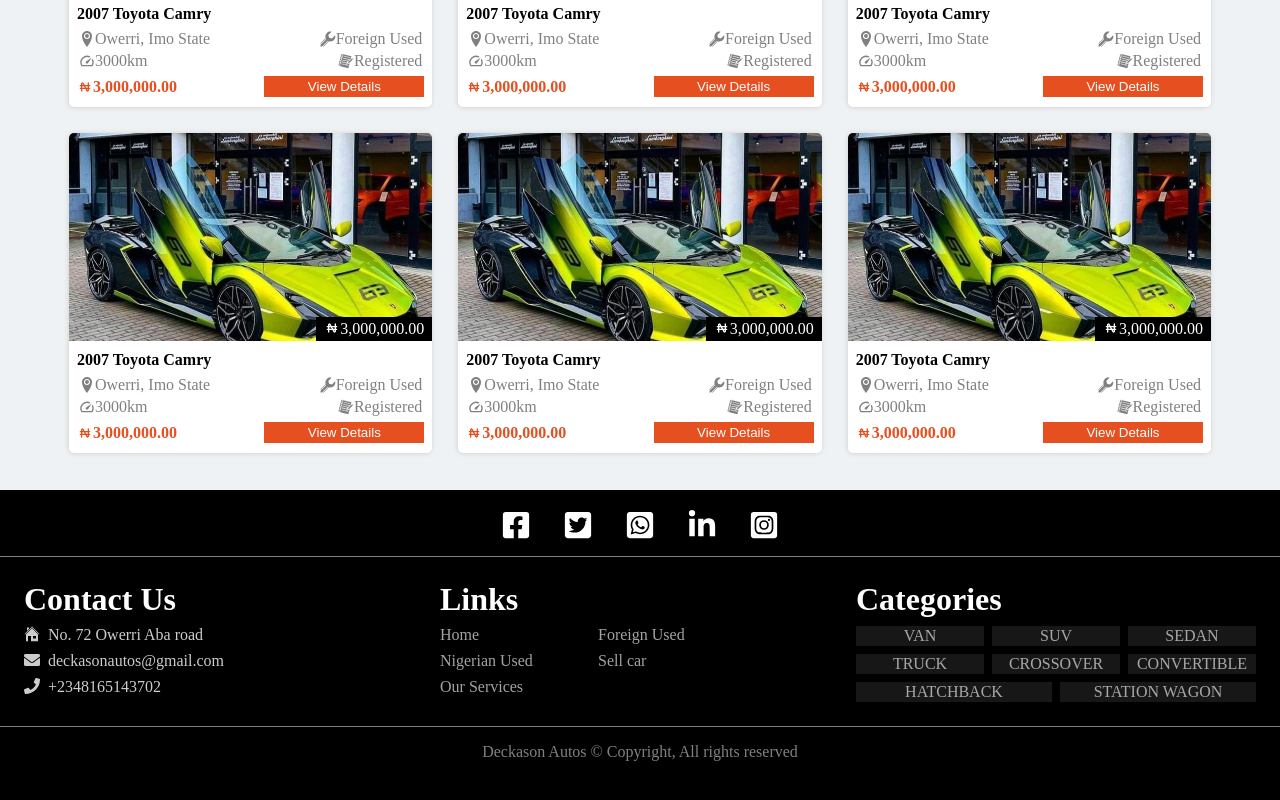
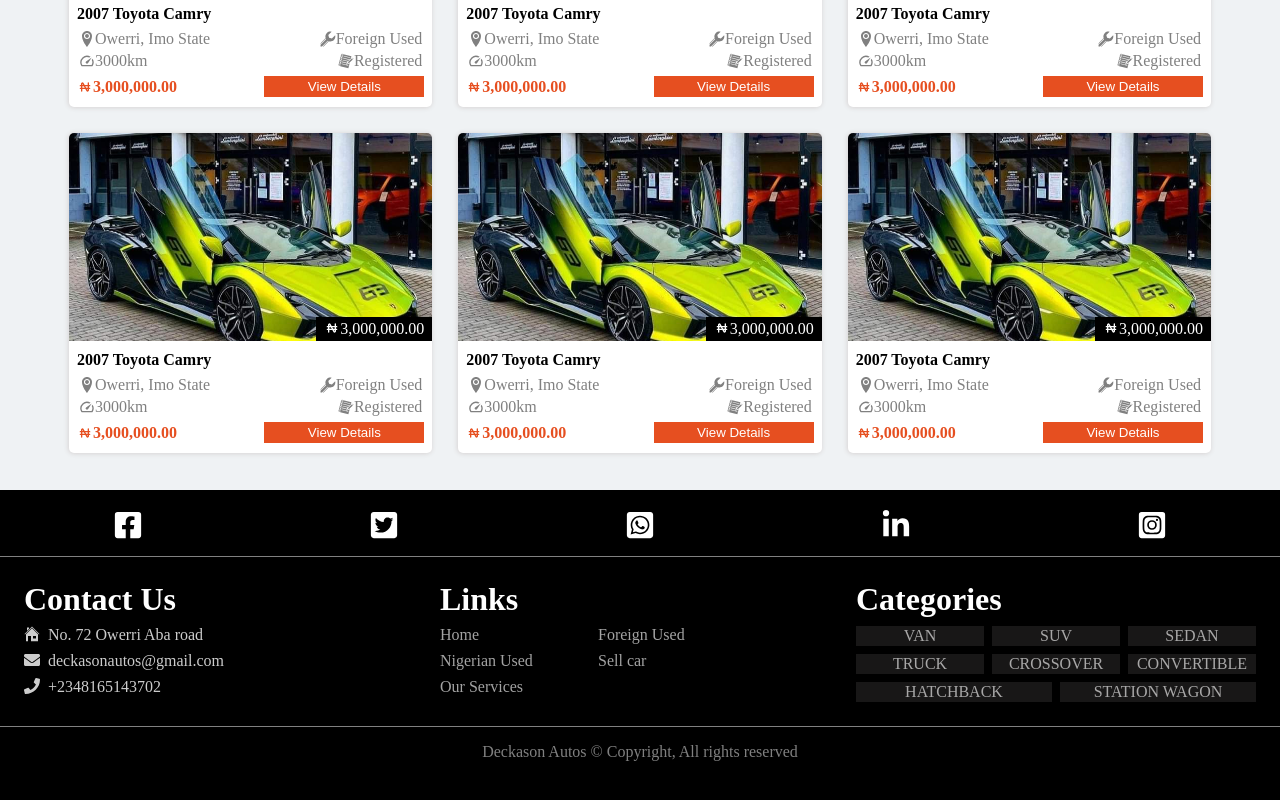
Before and after one commit to Deckason/Deckason-Autos1, a Next.js app: page / in a window 1280 px wide. Shown: the part 1776-2576 px from the top of the page. Built offline with nearby package versions, Linux system fonts and the light colour scheme.

Commit message:
spaced the footer social media icons

```diff
--- a/app/components/Footer/footer.module.css
+++ b/app/components/Footer/footer.module.css
@@ -10,10 +10,10 @@
 .footer .footer_socials{
     width: 100%;
     display: flex;
-    justify-content: center;
+    justify-content: space-around;
     align-items: center;
     flex-wrap: wrap;
-    gap: 2rem;
+    /* gap: 2rem; */
 }
 
 .footer h1{
```
